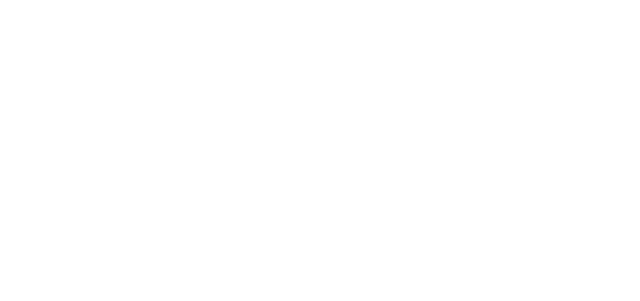
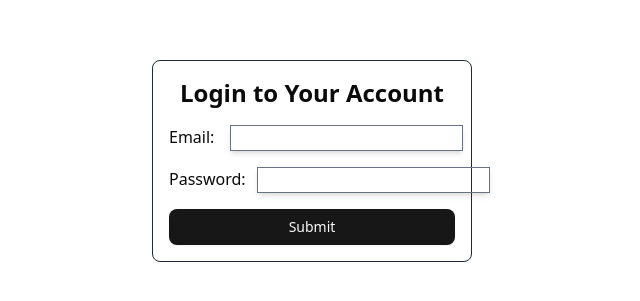
Before and after one commit to moonbeeez11/travelplan, a React (Vite) app: page /login in a window 1280 px wide. Before the commit this address had no page. Shown: the part 239-540 px from the top of the page, without its empty margins (328-968 px from the left). Built offline with nearby package versions, Linux system fonts and the light colour scheme.

Commit message:
html form

```diff
--- a/src/App.jsx
+++ b/src/App.jsx
@@ -2,6 +2,7 @@
 import Home from "./pages/Home"
 import About from "./pages/About"
 import Contact from "./pages/Contact"
+import Login from "./pages/Login"
 
 function App() {
 
@@ -11,6 +12,7 @@
       <Route path="/" element={<Home />} />
       <Route path="/about" element={<About />} />
       <Route path="/contact" element={<Contact />} />
+      <Route path="/login" element={<Login />} />
    </Routes>
    </BrowserRouter>
   )
--- a/src/components/Navbar.jsx
+++ b/src/components/Navbar.jsx
@@ -20,7 +20,9 @@
         <a href="#">Contact</a>
       </div>
       <div>
-        <Button className={"cursor-pointer"}>Sign in</Button>
+        <a href="/login">
+          <Button className={"cursor-pointer"}>Sign in</Button>
+        </a>
       </div>
     </div>
 
--- /dev/null
+++ b/src/pages/Login.jsx
@@ -0,0 +1,33 @@
+import { Button } from '@/components/ui/button'
+import React from 'react'
+
+const Login = () => {
+  return (
+    <section className='flex justify-center items-center h-screen'>
+        <div className='border-1 border-gray-800 w-80 rounded-md p-4'>
+            <form>
+                <h1 className='text-2xl font-bold mb-4 text-center'>
+                    Login to Your Account
+                </h1>
+
+                <div className='flex gap-4'>
+                    <label className='w-1/4' htmlFor="email">Email:</label>
+                    <input className='border-1 border-gray-500 shadow-md' type="email" id="email" name="email" required />
+                    <p></p>
+                </div>
+                <div className='flex gap-4 my-4'>
+                    <label className='w-1/4' htmlFor="password">Password:</label>
+                    <input  className='border-1 border-gray-500 shadow-md' type="password" id="password" name="password" required />
+                </div>
+                <div>
+                    <Button className={"w-full"} type="submit">
+                        Submit
+                    </Button>
+                </div>
+            </form>
+        </div>
+    </section>
+  )
+}
+
+export default Login
```
